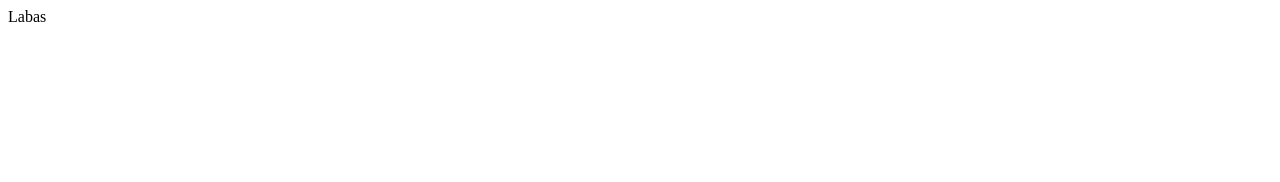
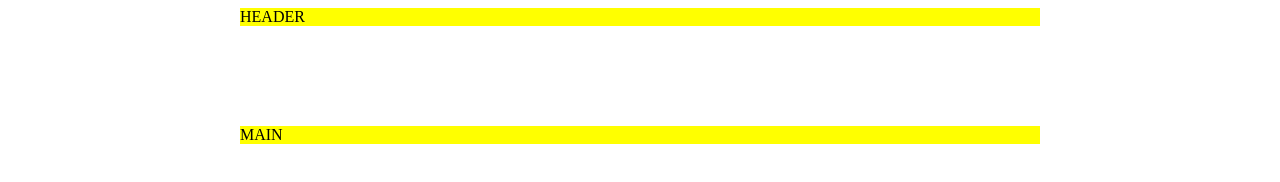
Before and after one commit to julijajarmale/11-YOGA, a website: page index.html in a window 1280 px wide. Drawn offline with Linux system fonts and the light colour scheme.

Commit message:
fixed width containers

```diff
--- a/index.html
+++ b/index.html
@@ -5,8 +5,15 @@
     <meta http-equiv="X-UA-Compatible" content="IE=edge">
     <meta name="viewport" content="width=device-width, initial-scale=1.0">
     <title>Yoga</title>
+    <link rel="stylesheet" href="./main.css">
+
 </head>
 <body>
-    Labas
+    <header>
+        HEADER
+    </header>
+    <main>
+        MAIN
+    </main>
 </body>
 </html>
--- /dev/null
+++ b/main.css
@@ -0,0 +1,10 @@
+header,
+    main
+     {
+        background-color:yellow;
+        width: 800px;
+        margin-left: calc(50% - 400px)
+     }
+     main {
+          margin-top: 100px;
+        }
```
